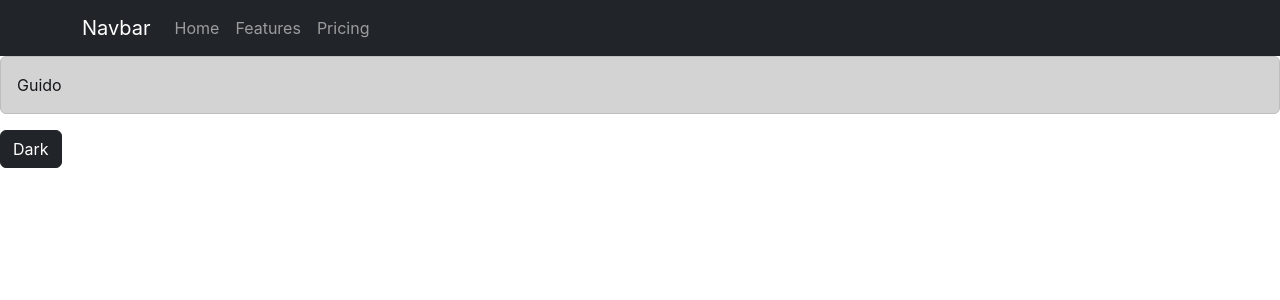
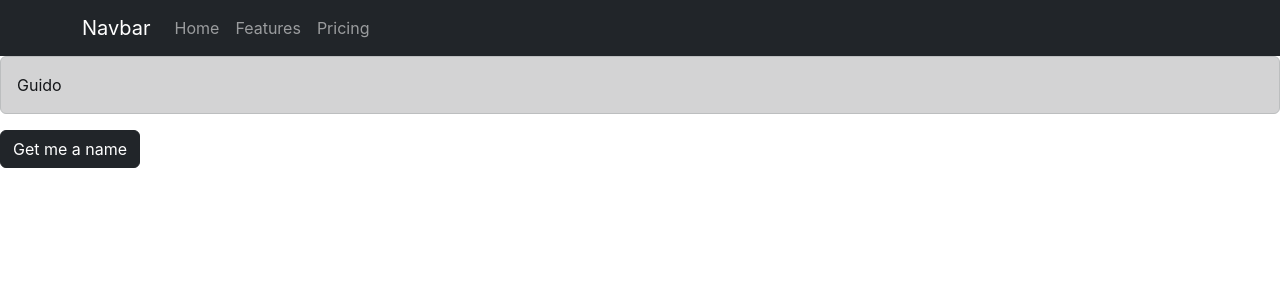
Before and after one commit to GuidoWestra/Reacting, a React (Create React App) app: page /Home in a window 1280 px wide. Shown: the top 300 px of the page. Built offline with nearby package versions, Linux system fonts and the light colour scheme.

Commit message:
Refactoring.

```diff
--- a/src/Pages/Home.js
+++ b/src/Pages/Home.js
@@ -5,29 +5,31 @@ import Alert from 'react-bootstrap/Alert';
 
 
 export default function Home() {
-    let coreA = ["Guido", "Urs", "Remy", "Sjoerd" ];
     const [num, setNum] = useState(0);
 
+    let coreAms = ["Guido", "Urs", "Remy", "Sjoerd"];
+
     const handleClick = () => {
-        console.log('hi')
-        setNum(num+1);
+        setNum(num + 1);
+        if (num === 3) {
+            setNum(0)
+            console.log('settingNum to 0')
+        }
     };
 
     useEffect(() => {
-        console.log('Incrementing to',num)
-
     }, [num])
 
     return (
         <div >
             <div>
                 <Alert key="dark" variant="dark">
-                    {coreA[num]}
+                    {coreAms[num]}
                 </Alert>
 
 
 
-                <Button onClick={handleClick} variant="dark">Dark</Button>
+                <Button onClick={handleClick} variant="dark">Get me a name</Button>
             </div>
         </div >
     )
```
